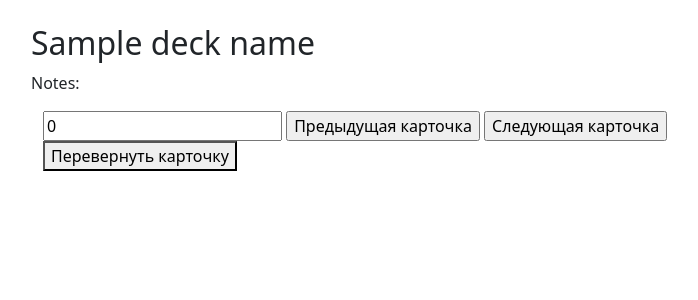
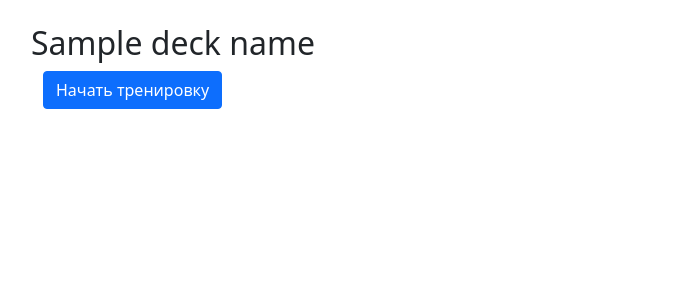
Before and after one commit to ViktorVlasov/laon_app, a Flask app: template templates/learn_deck.html in a window 1280 px wide. Shown: the part 79-379 px from the top of the page, without its empty margins (51-749 px from the left). Run offline with Flask 2, Linux system fonts and the light colour scheme; the template is opened without the code that fills it: most values are stand-ins (such as "Sample title", 1, 10 or a date in 2020).

Commit message:
done learn_notes

```diff
--- a/app.py
+++ b/app.py
@@ -9,7 +9,7 @@ app = Flask(__name__)
 app.secret_key = 'replace later'
 
 # Configure database
-app.config['SQLALCHEMY_DATABASE_URI']='postgresql://zhscioljszglrn:0ee730cd5eeedd19f75ff84e2a8306ece4dcb38ab15667be11f21c69588844ea@ec2-52-18-116-67.eu-west-1.compute.amazonaws.com:5432/d4p3lejs4u467o'
+app.config['SQLALCHEMY_DATABASE_URI']='postgresql://lxwvizyttgkgqf:8bb45888158e3468b011f6742ea3a84c91494679be1155bc5ff58e0aa72f5bf2@ec2-54-228-125-183.eu-west-1.compute.amazonaws.com:5432/d7eb449u08v2c7'
 app.config['SQLALCHEMY_TRACK_MODIFICATIONS'] = False
 db = SQLAlchemy(app)
 
@@ -179,57 +179,49 @@ def logout():
     flash('You have logged out successfully', 'success')
     return redirect(url_for('login'))
 
-@app.route('/get_note_start', methods=['POST'])
-def get_note_start():
-    print(request.form)
-
-    return json.dumps({'notes_front': 123})
-                      #                    'notes_back': notes_back[note_number],
-                      #                    'notes_len': len(notes_front)})
-    # name_deck = request.form.get('deck_name')
-    # note_number = int(request.form.get('note_number'))
-    # deck_id = Deck.query.filter_by(deck_name=name_deck).first().id
-    # notes = Note.query.filter_by(deck_id=deck_id).all()
-    # notes_front = [note.front for note in notes]
-    # notes_back = [note.back for note in notes]
-    #
-    # return json.dumps({'notes_front': notes_front[note_number],
-    #                    'notes_back': notes_back[note_number],
-    #                    'notes_len': len(notes_front)})
-
-@app.route('/get_note', methods=['GET', 'POST'])
-def get_note():
-    name_deck = request.form.get('deck_name')
-    note_number = int(request.form.get('note_number'))
+def get_notes_value(name_deck):
     deck_id = Deck.query.filter_by(deck_name=name_deck).first().id
     notes = Note.query.filter_by(deck_id=deck_id).all()
     notes_front = [note.front for note in notes]
     notes_back = [note.back for note in notes]
+    return (notes_front, notes_back)
 
-    return json.dumps({'notes_front': notes_front[note_number],
-                      'notes_back': notes_back[note_number],
+@app.route('/get_note_start', methods=['GET', 'POST'])
+def get_note_start():
+    print(request.form)
+
+    name_deck = request.form.get('deck_name')
+    notes_front, notes_back = get_notes_value(name_deck)
+
+    return json.dumps({'notes_front': notes_front[0],
+                       'notes_back': notes_back[0],
                        'notes_len': len(notes_front)})
 
-    # return json.dumps({'notes_front': notes_front,
-    #                    'notes_back': notes_back})
+@app.route('/get_note_next', methods=['GET', 'POST'])
+def get_note_next():
+    name_deck = request.form.get('deck_name')
+    note_number_next = int(request.form.get('note_number')) + 1
+    notes_front, notes_back = get_notes_value(name_deck)
+
+    if note_number_next >= len(notes_front):
+        note_number_next = len(notes_front) - 1
+
+    return json.dumps({'notes_front': notes_front[note_number_next],
+                      'notes_back': notes_back[note_number_next],
+                       'notes_number': note_number_next})
+
 
 @app.route('/get_note_prev', methods=['GET', 'POST'])
 def get_note_prev():
     name_deck = request.form.get('deck_name')
-    note_number = int(request.form.get('note_number')) - 1
-    if note_number < 0:
-        note_number = 0
-    deck_id = Deck.query.filter_by(deck_name=name_deck).first().id
-    notes = Note.query.filter_by(deck_id=deck_id).all()
-    notes_front = [note.front for note in notes]
-    notes_back = [note.back for note in notes]
+    note_number_prev = int(request.form.get('note_number')) - 1
+    if note_number_prev < 0:
+        note_number_prev = 0
+    notes_front, notes_back = get_notes_value(name_deck)
 
-    return json.dumps({'notes_front': notes_front[note_number],
-                      'notes_back': notes_back[note_number],
-                       'notes_len': len(notes_front)})
-
-    # return json.dumps({'notes_front': notes_front,
-    #                    'notes_back': notes_back})
+    return json.dumps({'notes_front': notes_front[note_number_prev],
+                      'notes_back': notes_back[note_number_prev],
+                       'notes_number': note_number_prev})
 
 
 
--- a/templates/learn_deck.html
+++ b/templates/learn_deck.html
@@ -5,36 +5,141 @@
 
 {% block content %}
     {{ displayNav() }}
+    <script>
+        function get_next_note() {
+            $.ajax({
+                type: "POST",
+                url: "/get_note_next",
+                data: $('#main_form').serialize(),
+                success: function(response) {
+                    var json = jQuery.parseJSON(response);
 
+                    var note_front = $('#note_front');
+                    var note_back = $('#note_back');
+                    var check = $('#checker');
+
+                    note_front.attr('class', json.notes_front);
+                    note_back.attr('class', json.notes_back);
+                    $('#note_number').val(json.notes_number);
+
+                    note_front.html(note_front.attr('class'))
+                    note_back.html('')
+                    check.attr('class', "1")
+
+                    console.log(response);
+                    console.log(json);
+                },
+                error: function(error) {
+                    console.log(error);
+                }
+            });
+        }
+    </script>
+
+    <script>
+        function get_prev_note() {
+            $.ajax({
+                type: "POST",
+                url: "/get_note_prev",
+                data: $('#main_form').serialize(),
+                success: function(response) {
+                    var json = jQuery.parseJSON(response);
+
+                    var note_front = $('#note_front');
+                    var note_back = $('#note_back');
+                    var check = $('#checker');
+
+                    note_front.attr('class', json.notes_front);
+                    note_back.attr('class', json.notes_back);
+                    $('#note_number').val(json.notes_number);
+
+                    note_front.html(note_front.attr('class'))
+                    note_back.html('')
+                    check.attr('class', "1")
+
+                    console.log(response);
+                    console.log(json);
+                },
+                error: function(error) {
+                    console.log(error);
+                }
+            });
+        }
+    </script>
     <div class="container justify-content-md-center">
         <h2>{{Deck_name}}</h2>
-        <p>Notes:</p>
-        <div class="container-fluid">
-<!--            <div class="row">-->
-<!--            {% for note in notes_front %}-->
-<!--                <div class="col-12">{{ note }}</div>-->
-<!--                </div>-->
-<!--            {% endfor %}-->
-<!--            </div>-->
-            <form action="/get_note" method="post" name="form">
-                <input hidden id="deck_name" name="deck_name" value="{{Deck_name}}" type="text">
-                <input id="note_number" name="note_number" value="0" type="text">
-                <input type="button" value="Предыдущая карточка" onclick="prev_note();">
-                <input type="button" value="Следующая карточка" onclick="next_note();">
+        <div class="container mt-2">
+
+            <div class="form-wrapper d-flex justify-content-center">
+                <form action="/get_note_next" method="post" name="form" id="main_form">
+                    <input hidden id="deck_name" name="deck_name" value="{{Deck_name}}" type="text">
+                    <input hidden id="note_number" name="note_number" value="0" type="text">
+                    <input hidden class="btn btn-primary" id="prev_note" type="button" value="Предыдущая карточка" onclick="get_prev_note();">
+                    <input hidden class="btn btn-primary" id="next_note" type="button" value="Следующая карточка" onclick="get_next_note();">
+                </form>
+            </div>
+
+            <div hidden id="note-wrapper" class="note-wrapper row my-2" style="height: 150px; text-align: center;">
+                <div hidden class="border col-4 mx-auto pt-5" id="btn-wrapper">
+                    <div id="note_front"></div>
+                    <div id="note_back"></div>
+                </div>
+            </div>
+
+            <div class="change-wrapper d-flex justify-content-center">
+                <div>
+                    <div hidden id="checker" class="0"></div>
+                    <button hidden class="btn btn-primary" type="submit" id="change_note" onclick="change();">Перевернуть карточку</button>
+                </div>
+            </div>
+
+            <form action="/get_note_start" method="post" id="start_form" name="start_form">
+                <input hidden name="deck_name" value="{{Deck_name}}" type="text">
+                <input hidden name="note_number" value="0" type="text">
+                <input class="btn btn-primary" id="start_button" type="button" value="Начать тренировку" onclick="start();">
             </form>
-
-
-            <div id="note_front"></div>
-            <div id="note_back"></div>
-            <div id="checker" class="0"></div>
-            <button type="submit" id="change_note" onclick="change();">Перевернуть карточку</button>
-
         </div>
 
     </div>
 
     <script>
+        function start() {
+            $.ajax({
+                type: "POST",
+                url: "/get_note_start",
+                data: $('#start_form').serialize(),
+                success: function(response) {
+                    // $('#note_number').removeAttr('hidden')
+                    $('#prev_note').removeAttr('hidden');
+                    $('#next_note').removeAttr('hidden');
+                    $('#change_note').removeAttr('hidden');
+                    $('#btn-wrapper').removeAttr('hidden');
+                    $('#note-wrapper').removeAttr('hidden');
+                    $('#start_form').html('');
 
+                    var json = jQuery.parseJSON(response);
+
+                    $('#note_front').attr('class', json.notes_front);
+                    $('#note_back').attr('class', json.notes_back);
+
+                    var note_front = $('#note_front');
+                    var note_back = $('#note_back');
+                    var check = $('#checker');
+                    note_front.html(note_front.attr('class'))
+                    note_back.html('')
+                    check.attr('class', "1")
+
+                    console.log(response);
+                    console.log(json);
+                },
+                error: function(error) {
+                    console.log(error);
+                }
+            });
+        }
+    </script>
+
+    <script>
         function change() {
             var note_front = $('#note_front');
             var note_back = $('#note_back');
@@ -53,64 +158,5 @@
                 check.attr('class', "0")
             }
         }
-
-        function next_note() {
-            $.ajax({
-                type: "POST",
-                url: "/get_note",
-                data: $('form').serialize(),
-                success: function(response) {
-                    var json = jQuery.parseJSON(response);
-                    var upd = +$('#note_number').val() + 1;
-                    var notes_len = json.notes_len;
-
-                    $('#note_front').attr('class', json.notes_front);
-                    $('#note_back').attr('class', json.notes_back);
-                    $('#note_number').val( upd < (notes_len - 1) ? upd : (notes_len - 1));
-
-                    var note_front = $('#note_front');
-                    var note_back = $('#note_back');
-                    var check = $('#checker');
-                    note_front.html(note_front.attr('class'))
-                    note_back.html('')
-                    check.attr('class', "1")
-
-                    console.log(response);
-                    console.log(json);
-                },
-                error: function(error) {
-                    console.log(error);
-                }
-            });
-        }
-
-        function prev_note() {
-            $.ajax({
-                type: "POST",
-                url: "/get_note_prev",
-                data: $('form').serialize(),
-                success: function(response) {
-                    var json = jQuery.parseJSON(response);
-                    var upd = +$('#note_number').val() - 1;
-
-                    $('#note_front').attr('class', json.notes_front);
-                    $('#note_back').attr('class', json.notes_back);
-                    $('#note_number').val( upd>0 ? upd : 0);
-
-                    var note_front = $('#note_front');
-                    var note_back = $('#note_back');
-                    var check = $('#checker');
-                    note_front.html(note_front.attr('class'))
-                    note_back.html('')
-                    check.attr('class', "1")
-
-                    console.log(response);
-                    console.log(json);
-                },
-                error: function(error) {
-                    console.log(error);
-                }
-            });
-        }
     </script>
 {% endblock %}
```
Also changed, not shown: templates/test_ajax.html (deleted, +0 -65 lines).
